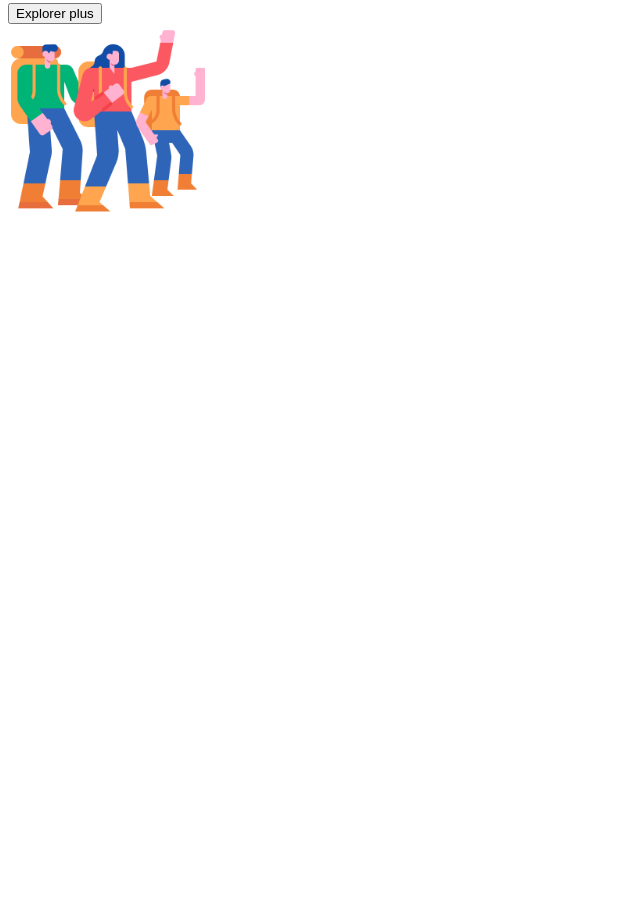
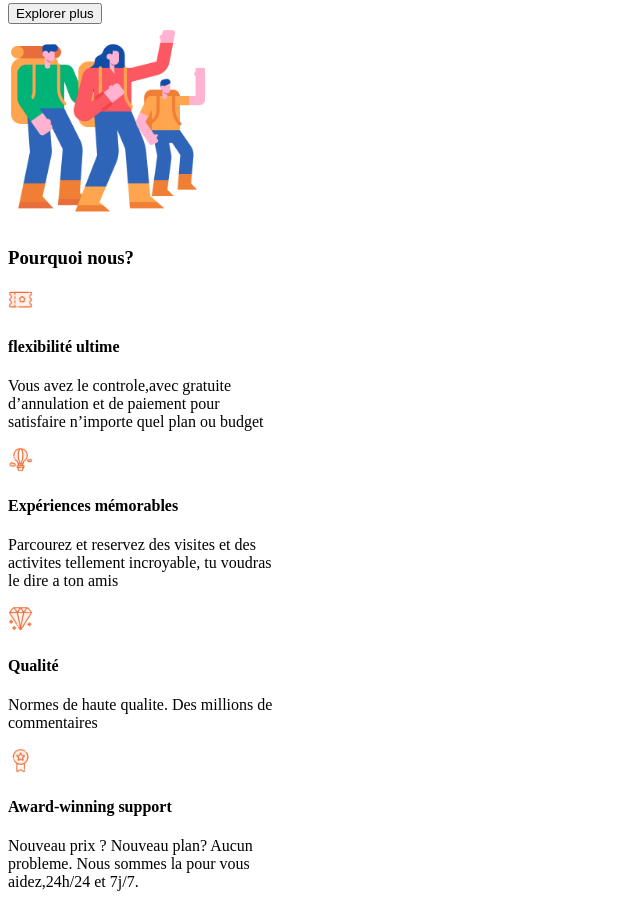
Before and after one commit to krrsalmane/sprint-2-brief-1, a plain HTML site: page index.html in a window 1280 px wide. Shown: the part 335-1242 px from the top of the page, without its empty margins (0-640 px from the left). Before the commit the page ends 800 px from the top, so only its background shows below. Drawn offline with Linux system fonts and the light colour scheme.

Commit message:
second section

```diff
--- a/index.html
+++ b/index.html
@@ -39,6 +39,45 @@
       <img src="./image/image1.png" alt="a bunch people waving" height="200">
     </div>
 </section >
+<section class="second">
+  <h3>Pourquoi nous?</h3>
+  <main class="main">
+  <div>
+    <img src="./image/ticket.svg.png" height="25">
+    <h4>flexibilité ultime</h4>
+    <p>Vous avez le controle,avec gratuite<br>
+      d’annulation et de paiement pour<br>
+      satisfaire n’importe quel plan ou
+      budget
+    <p>
+  </div>
+  <div>
+    <img src="./image/hot-air-balloon.svg.png" height="25">
+    <h4>Expériences mémorables</h4>
+    <p>Parcourez et reservez des
+      visites et des<br> activites
+      tellement incroyable, tu voudras <br>
+      le dire a ton amis
+  </div>
+  <div>
+    <img src="./image/diamond.svg.png" height="25">
+    <h4>Qualité</h4>
+    <p>
+      Normes de haute qualite.
+      Des millions de
+      <br> commentaires
+    </p>
+  </div>
+  <div>
+    <img src="./image/medal.svg.png" height="25">
+    <h4>Award-winning support</h4>
+    <p>
+      Nouveau prix ? Nouveau plan?
+      Aucun <br> probleme.
+      Nous sommes la pour vous<br> aidez,24h/24 et 7j/7.</p>
+  </div>
+</main>
+</section>
 
 </body>
 
```
